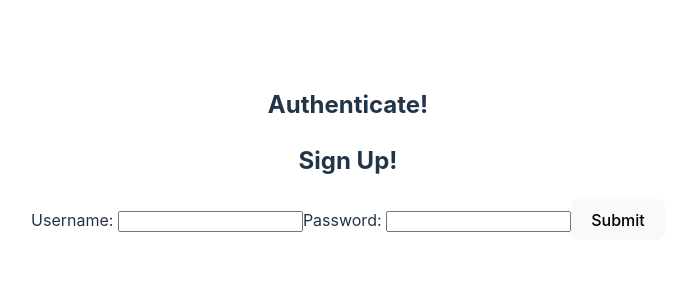
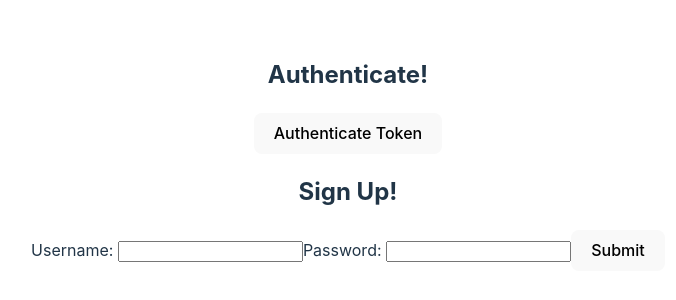
Before and after one commit to R-Kershaw/React-Form, a React (Vite) app: page / in a window 1280 px wide. Shown: the part 246-546 px from the top of the page, without its empty margins (292-968 px from the left). Built offline with nearby package versions, Linux system fonts and the light colour scheme.

Commit message:
Completed Authenticate Component tab

```diff
--- a/src/App.jsx
+++ b/src/App.jsx
@@ -1,12 +1,15 @@
-import './App.css'
-import Authenticate from './folder/Authenticate'
-import SignUpForm from './folder/SignUpForm'
+import './App.css';
+import Authenticate from './folder/Authenticate';
+import SignUpForm from './folder/SignUpForm';
+import { useState } from 'react';
 
 export default function App() {
+  const [token, setToken] = useState(null);
+
   return (
     <>
-      <Authenticate />
-      <SignUpForm />
+      <Authenticate token={token} setToken={setToken} />
+      <SignUpForm token={token} setToken={setToken} />
     </>
   )
 }
--- a/src/folder/Authenticate.jsx
+++ b/src/folder/Authenticate.jsx
@@ -1,5 +1,33 @@
 import React from "react";
+import { useState } from "react";
 
-export default function Authenticate() {
-    return <h2>Authenticate!</h2>;
+export default function Authenticate({ token, setToken }) {
+    const [successMessage, setSuccessMessage] = useState(null);
+    const [error, setError] = useState(null);
+
+    async function handleClick() {
+        try {
+            const response = await fetch(`https://fsa-jwt-practice.herokuapp.com/authenticate`,
+                {
+                    method: "GET",
+                    headers: {
+                        "Content-Type": "application/json",
+                        "Authorization": `Bearer ${token}`
+                    }
+                });
+            const result = await response.json();
+            setSuccessMessage(result.message);
+        } catch (error) {
+            setError(error.message);
+        }
+    }
+
+    return (
+        <div>
+            <h2>Authenticate!</h2>
+            {successMessage && <p>{successMessage}</p>}
+            {error && <p>{error}</p>}
+            <button onClick={handleClick}>Authenticate Token</button>
+        </div>
+    )
 }
--- a/src/folder/SignUpForm.jsx
+++ b/src/folder/SignUpForm.jsx
@@ -1,7 +1,7 @@
 import React from "react";
 import { useState } from "react";
 
-export default function SignUpForm() {
+export default function SignUpForm({ token, setToken }) {
     const [username, setUsername] = useState("");
     const [password, setPasssword] = useState("");
     const [error, setError] = useState(null);
@@ -22,6 +22,7 @@
                     })
                 });
             const result = await response.json();
+            setToken(result.token);
             console.log(result);
         } catch (error) {
             setError(error.message);
```
